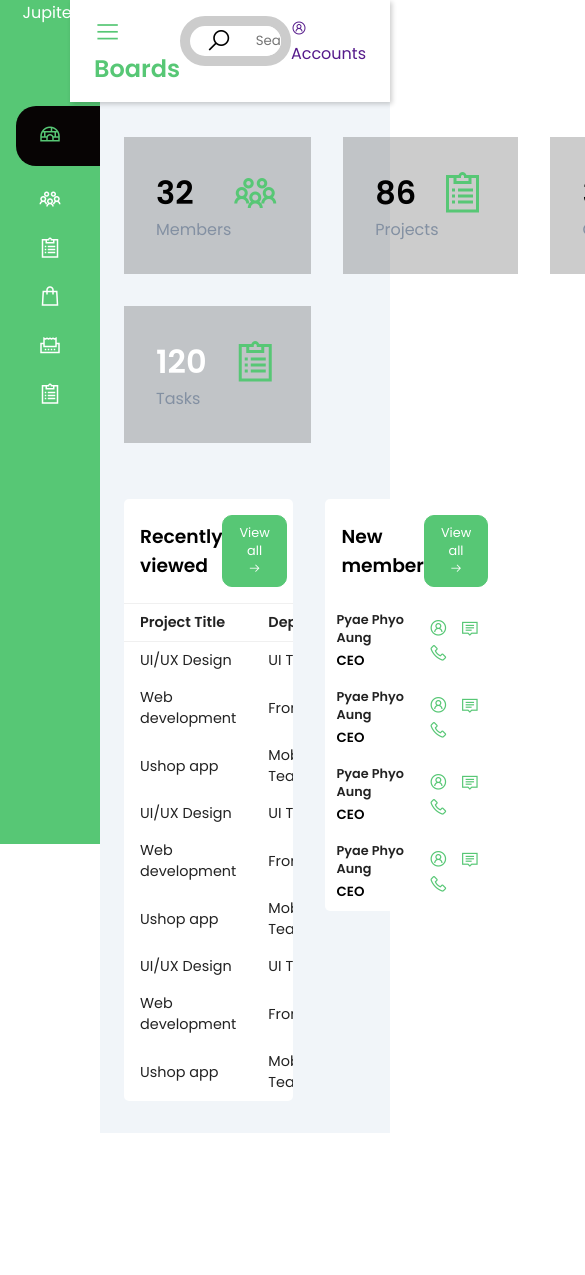
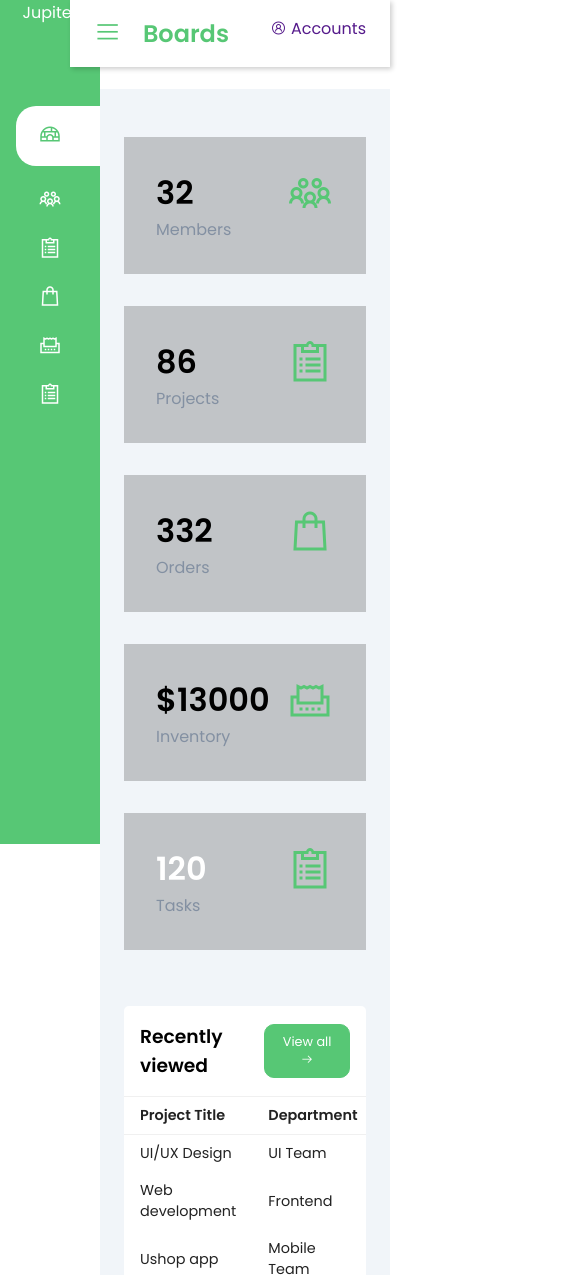
Before and after one commit to PyaePhyoAung-web/PyaePhyoAung-web.github.io, a plain HTML site: page coursework-project/index.html in a window 390 px wide. Shown: the top 1275 px of the page, 585 px wide, since content can reach past the window. Before the commit the page ends 1133 px from the top, so only its background shows below. Drawn offline with nearby package versions, Linux system fonts and the light colour scheme.

Commit message:
Update style.css

```diff
--- a/coursework-project/style.css
+++ b/coursework-project/style.css
@@ -55,7 +55,7 @@
 }
 
 .sidebar-menu a.active{
-    background: #070404;
+    background: #fff;
     padding: 1rem;
     padding-bottom: 1rem;
     color: var(--main-color);
@@ -346,4 +346,33 @@ tr td:last-child{
       width: calc(100% - 70px) ;
         left: 70px;
 }
+
+
+@media only screen and (max-width:960px) {
+    .cards {
+        grid-template: repeat(3,1fr);
+    }
 }
+
+.recent-grid {
+    grid-template-columns: 50% 50%;
+}
+
+@media only screen and (max-width:768px) {
+    .cards {
+        grid-template: repeat(2,1fr);
+    }
+}
+
+.recent-grid {
+    grid-template-columns: 100%;
+}
+    .search-wrapper{
+        display: none;
+    }
+}
+@media only screen and (max-width:768px){
+    .cards{
+        grid-template-columns: 100%;
+    }
+}
```
